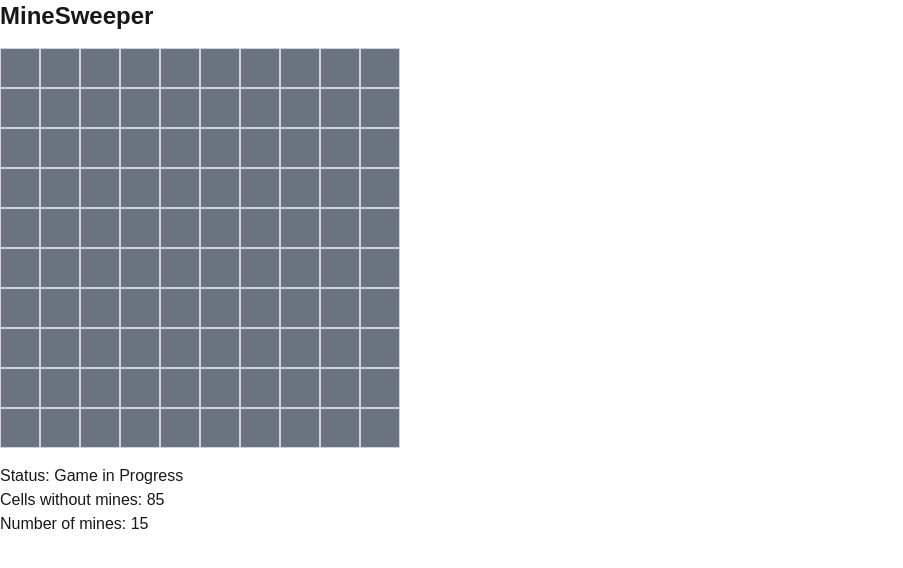
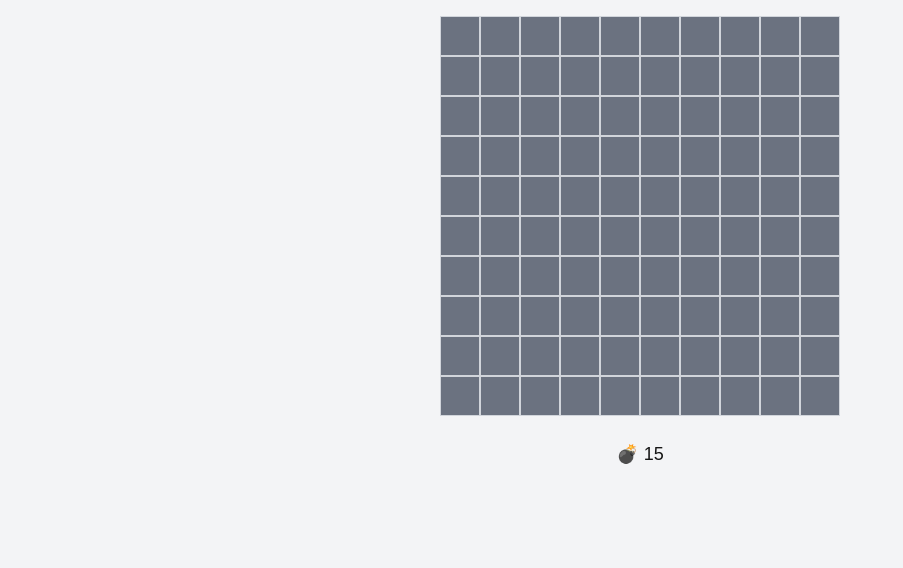
Before and after one commit to s1f10210273/minesweeper, a Next.js app: page / in a window 1280 px wide. Shown: the top 568 px of the page, without its empty margins (0-903 px from the left). Built offline with nearby package versions, Linux system fonts and the light colour scheme.

Commit message:
数字によって色を変更

```diff
--- a/components/board.tsx
+++ b/components/board.tsx
@@ -138,12 +138,12 @@ export default function Board({ row, col, mines }: BoardProps) {
   }
 
   return (
-    <div>
-      <h1 className="text-2xl font-bold mb-4">MineSweeper</h1>
+    <div className="min-h-screen flex flex-col items-center justify-start p-4 bg-gray-100">
+      {/* グリッドコンテナ */}
       <div
         className="grid"
         style={{
-          gridTemplateColumns: `repeat(${col}, 40px)`,
+          gridTemplateColumns: `repeat(${col}, minmax(40px, 1fr))`,
         }}
       >
         {gameData.board.map((row, x) =>
@@ -159,10 +159,16 @@ export default function Board({ row, col, mines }: BoardProps) {
         )}
       </div>
 
-      <div className="mt-4">
-        <p>Status: {gameData.gameStatus}</p>
-        <p>Cells without mines: {gameData.cellsWithoutMines}</p>
-        <p>Number of mines: {gameData.numOfMines}</p>
+      {/* ゲーム情報 */}
+      <div className="mt-6 text-center text-lg space-y-2">
+        <p>💣 {gameData.numOfMines}</p>
+
+        {/* gameStatusが'win'または'lose'の場合にのみ表示 */}
+        {(gameData.gameStatus === 'win' || gameData.gameStatus === 'lose') && (
+          <p className="font-semibold text-xl">
+            {gameData.gameStatus === 'win' ? 'You Win!' : 'Game Over!'}
+          </p>
+        )}
       </div>
     </div>
   );
--- a/components/cell.tsx
+++ b/components/cell.tsx
@@ -42,9 +42,14 @@ export default function DisplayCell({
   return (
     <button
       className={`
-        w-10 h-10 border border-gray-300 text-center leading-10
+        w-10 h-10 border border-gray-300 text-center leading-10 font-bold
         ${cell.revealed ? 'bg-gray-200' : 'bg-gray-500'}
         ${cell.flagged ? 'bg-gray-400' : ''}
+        ${cell.revealed && cell.value === -1 ? 'bg-red-200' : ''}
+        ${cell.value === 1 ? 'text-sky-500' : ''}
+        ${cell.value === 2 ? 'text-lime-500' : ''}
+        ${cell.value === 3 ? 'text-orange-500' : ''}
+        ${cell.value >= 4 ? 'text-red-500' : ''}
         cursor-pointer
       `}
       onMouseDown={handleMouseDown}
```
